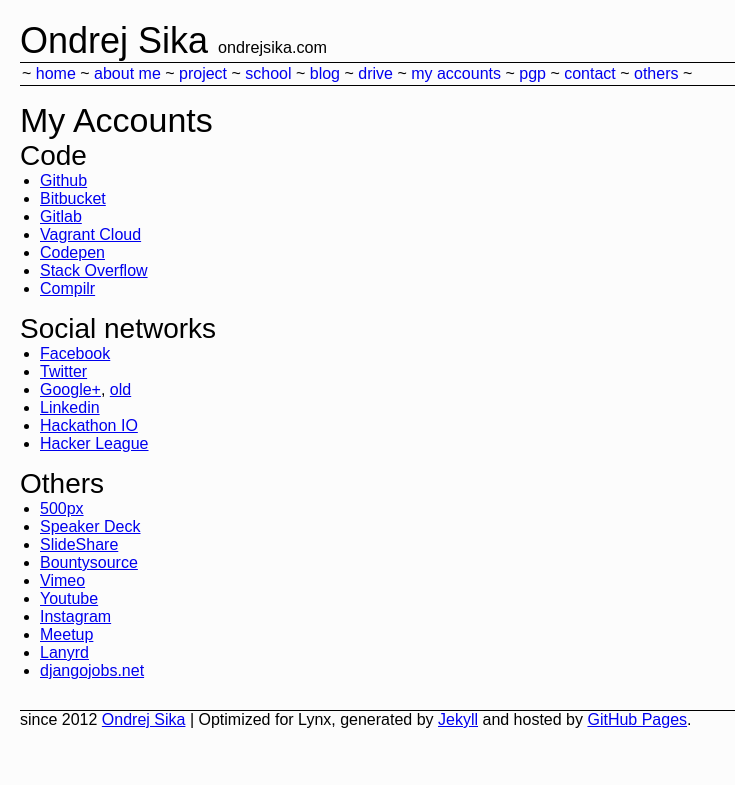
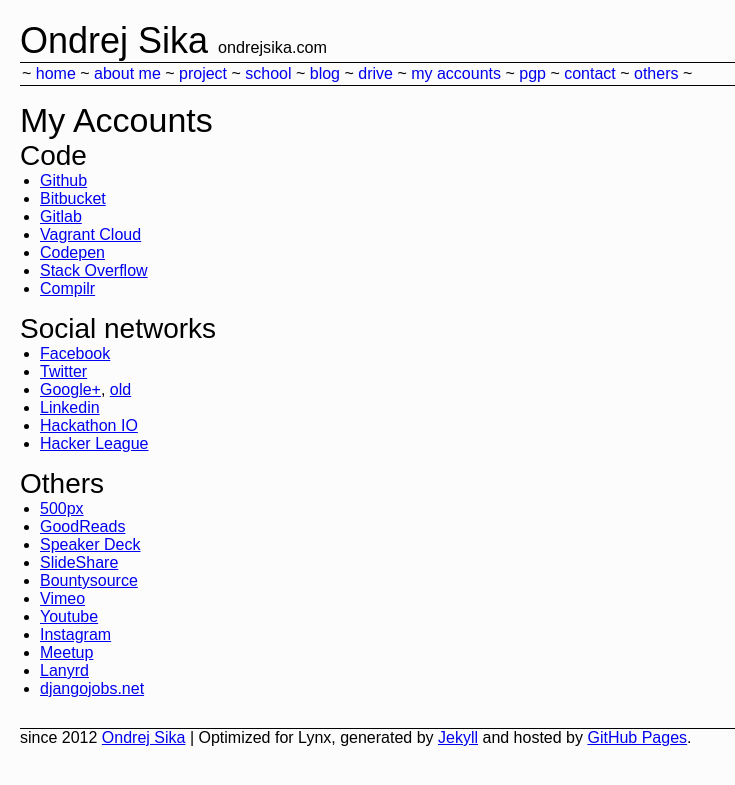
Before and after one commit to ondrejsika/ondrejsika.com, a Jekyll site: the page built from my-accounts.md, in a window 1280 px wide. Shown: the top 785 px of the page, without its empty margins (0-735 px from the left). Built offline with Jekyll 4.4.1, drawn with Linux system fonts in a browser that asks for light colours; Markdown is read by kramdown in place of the engine named in the settings; comment, search, counter and statistics services are not loaded.

Commit message:
add goodreads to my accounts

```diff
--- a/my-accounts.md
+++ b/my-accounts.md
@@ -30,6 +30,7 @@
 ### Others
 
 * [500px](http://500px.com/ondrejsika)
+* [GoodReads](http://goodreads.com/ondrejsika)
 * [Speaker Deck](https://speakerdeck.com/ondrejsika)
 * [SlideShare](https://www.slideshare.net/ondrejsika/)
 * [Bountysource](https://www.bountysource.com/people/19333)
```
